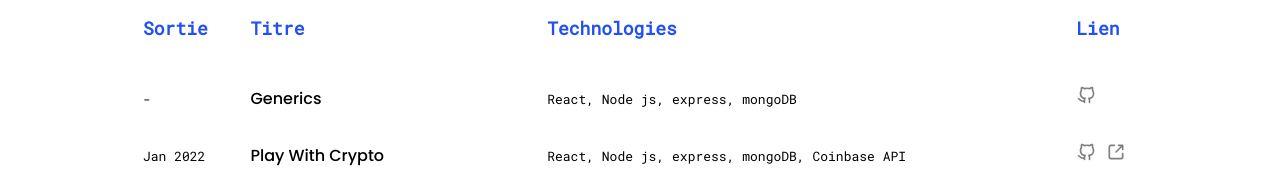
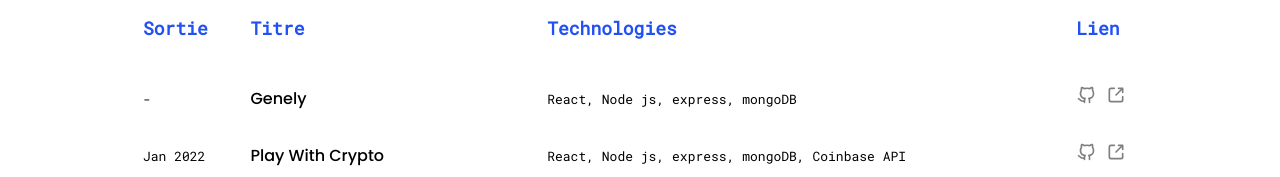
Before and after one commit to ugo-prenat/portfolio, a React (Create React App) app: page /archive in a window 1280 px wide. Shown: the part 321-498 px from the top of the page. Built offline with nearby package versions, Linux system fonts and the light colour scheme.

Commit message:
genely update

```diff
--- a/src/data/projects.data.js
+++ b/src/data/projects.data.js
@@ -80,13 +80,13 @@ export const projects = [
   },
   {
     id: 7,
-    title: 'Generics',
-    description: "Generics permet aux développeurs de sauvegarder et partager leurs composants. Le but de la plateforme est d'aider les développeurs dans la création de leurs applications en proposant des composants génériques et réutilisables.",
-    githubLink: 'https://github.com/ugo-prenat/generics',
-    projectLink: undefined,
+    title: 'Genely',
+    description: "Genely permet aux développeurs de sauvegarder et partager leurs composants. Le but de la plateforme est d'aider les développeurs dans la création de leurs applications en proposant des composants génériques et réutilisables.",
+    githubLink: 'https://github.com/ugo-prenat/genely',
+    projectLink: 'https://genely.dev',
     technologies: ['React', 'Node js', 'express', 'mongoDB'],
     launchDate: undefined,
     showInProjects: true,
-    logo: require(`../assets/images/projects/generics.png`),
+    logo: require(`../assets/images/projects/genely.png`),
   },
 ]
```
Also changed, not shown: src/assets/images/projects/genely.png (renamed from src/assets/images/projects/generics.png).
